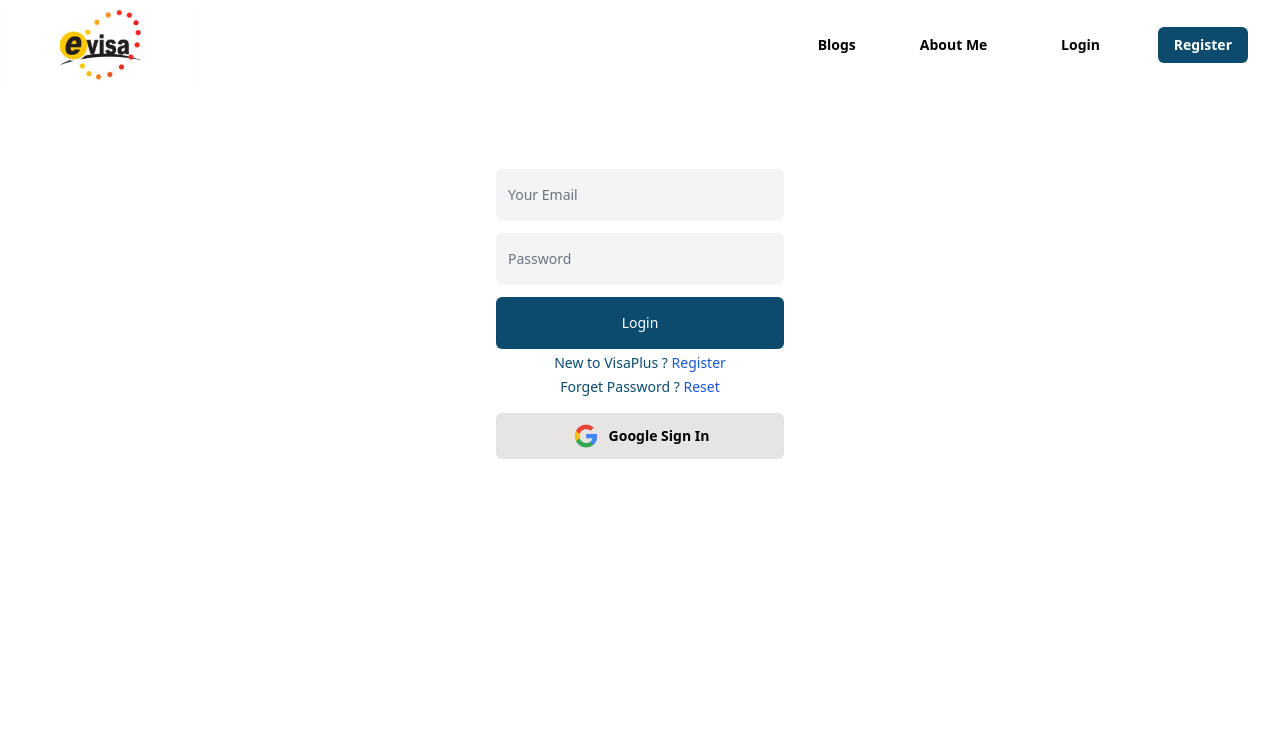
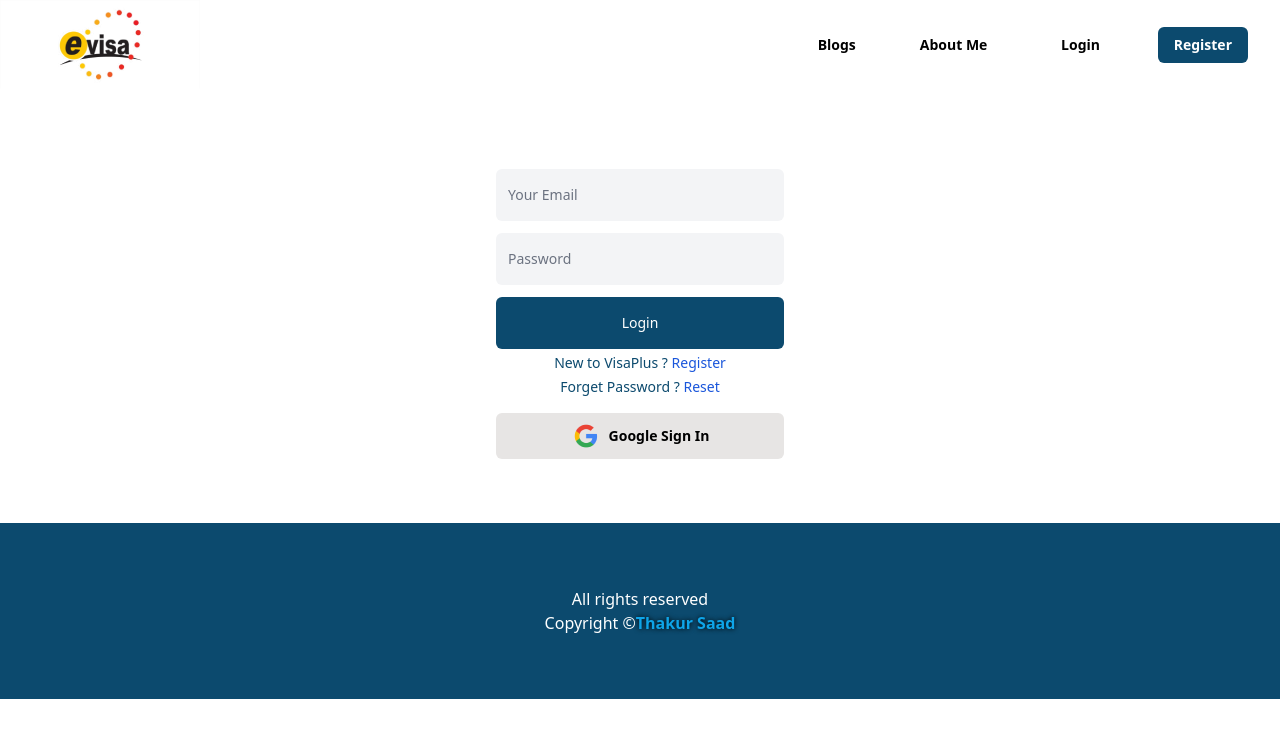
Before and after one commit to ThakurSaad/visa-plus, a React (Create React App) app: page /login in a window 1280 px wide. Shown: the top 738 px of the page. Built offline with nearby package versions, Linux system fonts and the light colour scheme; no server answers.

Commit message:
footer done

```diff
--- a/src/App.js
+++ b/src/App.js
@@ -2,6 +2,7 @@ import { Route, Routes } from "react-router-dom";
 import "./App.css";
 import AboutMe from "./components/AboutMe/AboutMe";
 import Blogs from "./components/Blogs/Blogs";
+import Footer from "./components/Footer/Footer";
 import Header from "./components/Header/Header";
 import Home from "./components/Home/Home/Home";
 import Login from "./components/Login/Login/Login";
@@ -19,6 +20,7 @@ function App() {
         <Route path="/register" element={<Register></Register>}></Route>
         <Route path="/login" element={<Login></Login>}></Route>
       </Routes>
+      <Footer></Footer>
     </div>
   );
 }
--- /dev/null
+++ b/src/components/Footer/Footer.js
@@ -0,0 +1,20 @@
+import React from "react";
+
+const Footer = () => {
+  return (
+    <div className="text-center bg-sky-900 text-white w-full py-16 mt-16">
+      <p>All rights reserved</p>
+      <p>
+        Copyright &copy;
+        <span
+          style={{ textShadow: "0 0 5px black" }}
+          className="font-bold text-sky-500"
+        >
+          Thakur Saad
+        </span>
+      </p>
+    </div>
+  );
+};
+
+export default Footer;
```
